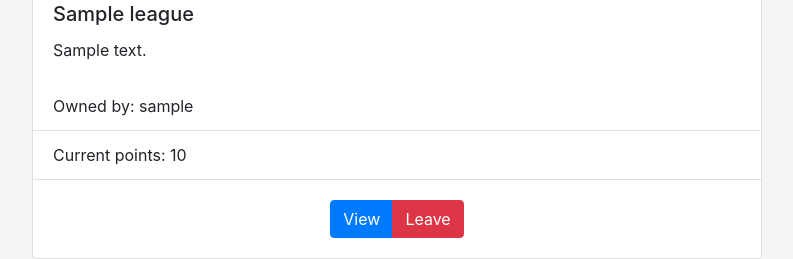
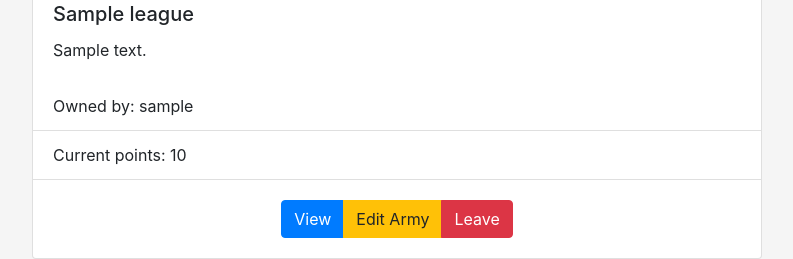
Before and after one commit to richplant/fiterite, a Django app: page / in a window 1280 px wide. Shown: the part 1493-1752 px from the top of the page, without its empty margins (433-1226 px from the left). Run offline with Django 3.2, Linux system fonts and the light colour scheme; a user stored in the database is signed in; tables that the repository leaves empty hold one stand-in row (values such as "Sample post"); grey boxes marked "Sample" are stand-in pictures; some libraries are stand-ins or nearby versions.

Commit message:
Add edit army

```diff
--- a/home/models.py
+++ b/home/models.py
@@ -14,6 +14,11 @@ class League(models.Model):
     password = models.UUIDField(blank=False, null=False, default=uuid4, editable=False)
     owner = models.ForeignKey(settings.AUTH_USER_MODEL, on_delete=models.CASCADE)
     current_points = models.PositiveIntegerField(blank=False, null=False, default=500)
+
+    class Meta:
+        constraints = [
+            models.UniqueConstraint(fields=['password'], name="unique_pass")
+        ]
 
     def __str__(self):
         return self.title
--- a/home/templates/home/league_index.html
+++ b/home/templates/home/league_index.html
@@ -36,21 +36,22 @@
         </div>
         <div class="col-md-8">
             <div class="card-deck">
-                {% for league in playing_list %}
+                {% for army in playing_list %}
                 <div class="card">
-                    <a href="{% url 'league-detail' league.id  %}"><img src="{{ league.image.url }}" class="card-img-top"></a>
+                    <a href="{% url 'league-detail' army.league.id  %}"><img src="{{ army.league.image.url }}" class="card-img-top"></a>
                     <div class="card-body">
-                        <h5 class="card-title">{{ league.title }}</h5>
-                        <p class="card-text">{{ league.description }}</p>
+                        <h5 class="card-title">{{ army.league.title }}</h5>
+                        <p class="card-text">{{ army.league.description }}</p>
                     </div>
                     <ul class="list-group list-group-flush">
-                        <li class="list-group-item">Owned by: {{ league.owner.username }}</li>
-                        <li class="list-group-item">Current points: {{ league.current_points }}</li>
+                        <li class="list-group-item">Owned by: {{ army.league.owner.username }}</li>
+                        <li class="list-group-item">Current points: {{ army.league.current_points }}</li>
                     </ul>
                     <div class="card-body text-center">
                         <div class="btn-group" role="group">
-                            <a href="{% url 'league-detail' league.id %}" class="btn btn-primary">View</a>
-                            <a href="{% url 'league-leave' league.id %}" class="btn btn-danger">Leave</a>
+                            <a href="{% url 'league-detail' army.league.id %}" class="btn btn-primary">View</a>
+                            <a href="{% url 'army-update' army.id %}" class="btn btn-warning">Edit Army</a>
+                            <a href="{% url 'league-leave' army.league.id %}" class="btn btn-danger">Leave</a>
                         </div>
                     </div>
                 </div>
@@ -86,7 +87,7 @@
     $(document).ready(function() {
         $('#join-league-btn').click(function(e) {
            e.preventDefault();
-           let token = $('#token-text').val()
+           let token = $('#token-text').val();
            if (token !== "") {
                window.location.replace("/join/" + token)
            }
--- a/home/urls.py
+++ b/home/urls.py
@@ -11,6 +11,7 @@ urlpatterns = [
     path('delete/<int:pk>', views.LeagueDelete.as_view(), name='league-delete'),
     path('<int:league_id>', views.detail, name='league-detail'),
     path('join/<slug:token>', views.ArmyCreate.as_view(), name='league-join'),
+    path('army/update/<int:pk>', views.ArmyUpdate.as_view(), name='army-update'),
     path('leave/<int:league_id>', views.leave, name='league-leave'),
     #path('<int:league_id>/battles', views.battles, name='battles'),
 ]
--- a/home/views.py
+++ b/home/views.py
@@ -35,7 +35,7 @@ def log_out(request):
 @login_required
 def index(request):
     owned_list = League.objects.filter(owner=request.user).order_by('id')
-    playing_list = League.objects.filter(Q(army__user=request.user) & Q(army__active=True))
+    playing_list = Army.objects.filter(Q(user=request.user) & Q(active=True))
     context = {'owned_list': owned_list, 'playing_list': playing_list}
     return render(request, 'home/league_index.html', context)
 
@@ -149,6 +149,22 @@ class ArmyCreate(CreateView):
         return super().form_valid(form)
 
 
+@method_decorator(login_required, name='dispatch')
+class ArmyUpdate(UpdateView):
+    model = Army
+    template_name = 'home/army_update.html'
+    fields = ['title',
+              'allegiance',
+              'image']
+
+    def get_object(self, queryset=None):
+        """ Add hook to check league ownership before updating """
+        obj = super().get_object(queryset)
+        if not obj.user == self.request.user:
+            raise PermissionDenied
+        return obj
+
+
 @login_required
 def leave(request, league_id):
     league = get_object_or_404(League, pk=league_id)
```
Also changed, not shown: home/templates/home/army_update.html (added, +15 -0 lines), home/migrations/0008_auto_20200210_1729.py (added).
